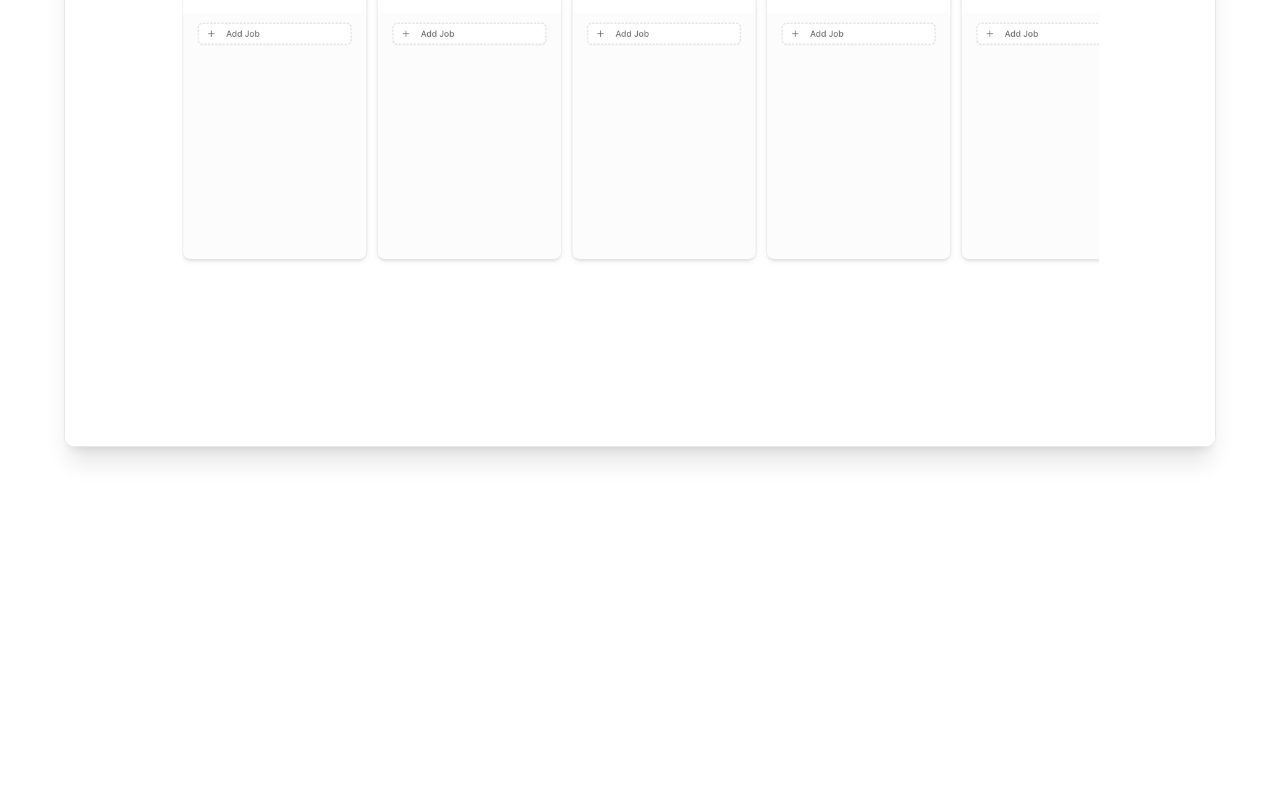
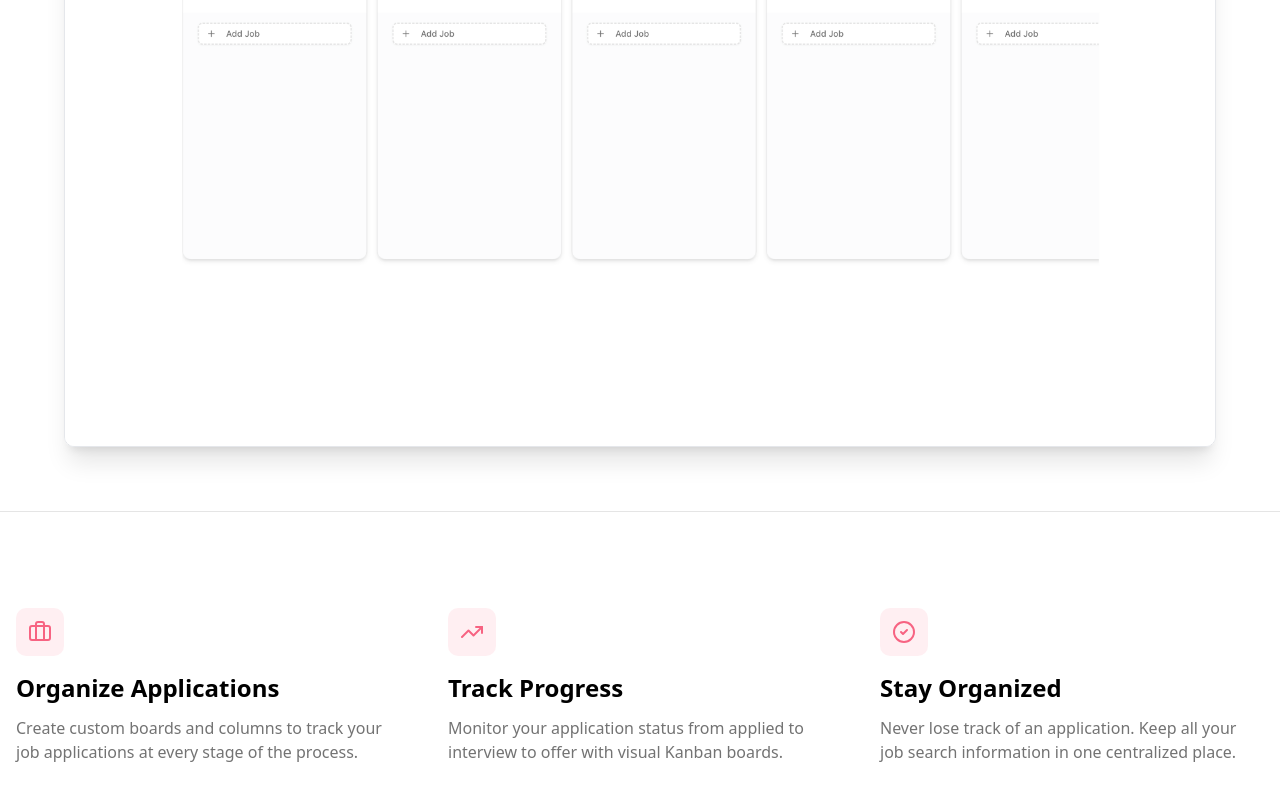
Before and after one commit to hrithikhadka/jobify, a Next.js app: page / in a window 1280 px wide. Shown: the part 890-1690 px from the top of the page. Before the commit the page ends 1401 px from the top, so only its background shows below. Built offline with nearby package versions, Linux system fonts and the light colour scheme.

Commit message:
finish landing page

```diff
--- a/app/page.tsx
+++ b/app/page.tsx
@@ -1,6 +1,6 @@
 import ImageTabs from "@/components/image-tabs";
 import { Button } from "@/components/ui/button";
-import { ArrowRight } from "lucide-react";
+import { ArrowRight, Briefcase, CheckCircle2, TrendingUp } from "lucide-react";
 import Link from "next/link";
 
 export default function Home() {
@@ -32,6 +32,50 @@
         {/*hero images section with tabs */}
 
         <ImageTabs />
+
+        {/* Features Section */}
+        <section className="border-t bg-white py-24">
+          <div className="container mx-auto px-4">
+            <div className="grid gap-12 md:grid-cols-3">
+              <div className="flex flex-col">
+                <div className="mb-4 inline-flex h-12 w-12 items-center justify-center rounded-lg bg-primary/10">
+                  <Briefcase className="h-6 w-6 text-primary" />
+                </div>
+                <h3 className="mb-3 text-2xl font-semibold text-black">
+                  Organize Applications
+                </h3>
+                <p className="text-muted-foreground">
+                  Create custom boards and columns to track your job
+                  applications at every stage of the process.
+                </p>
+              </div>
+              <div className="flex flex-col">
+                <div className="mb-4 inline-flex h-12 w-12 items-center justify-center rounded-lg bg-primary/10">
+                  <TrendingUp className="h-6 w-6 text-primary" />
+                </div>
+                <h3 className="mb-3 text-2xl font-semibold text-black">
+                  Track Progress
+                </h3>
+                <p className="text-muted-foreground">
+                  Monitor your application status from applied to interview to
+                  offer with visual Kanban boards.
+                </p>
+              </div>
+              <div className="flex flex-col">
+                <div className="mb-4 inline-flex h-12 w-12 items-center justify-center rounded-lg bg-primary/10">
+                  <CheckCircle2 className="h-6 w-6 text-primary" />
+                </div>
+                <h3 className="mb-3 text-2xl font-semibold text-black">
+                  Stay Organized
+                </h3>
+                <p className="text-muted-foreground">
+                  Never lose track of an application. Keep all your job search
+                  information in one centralized place.
+                </p>
+              </div>
+            </div>
+          </div>
+        </section>
       </main>
     </div>
   );
```
